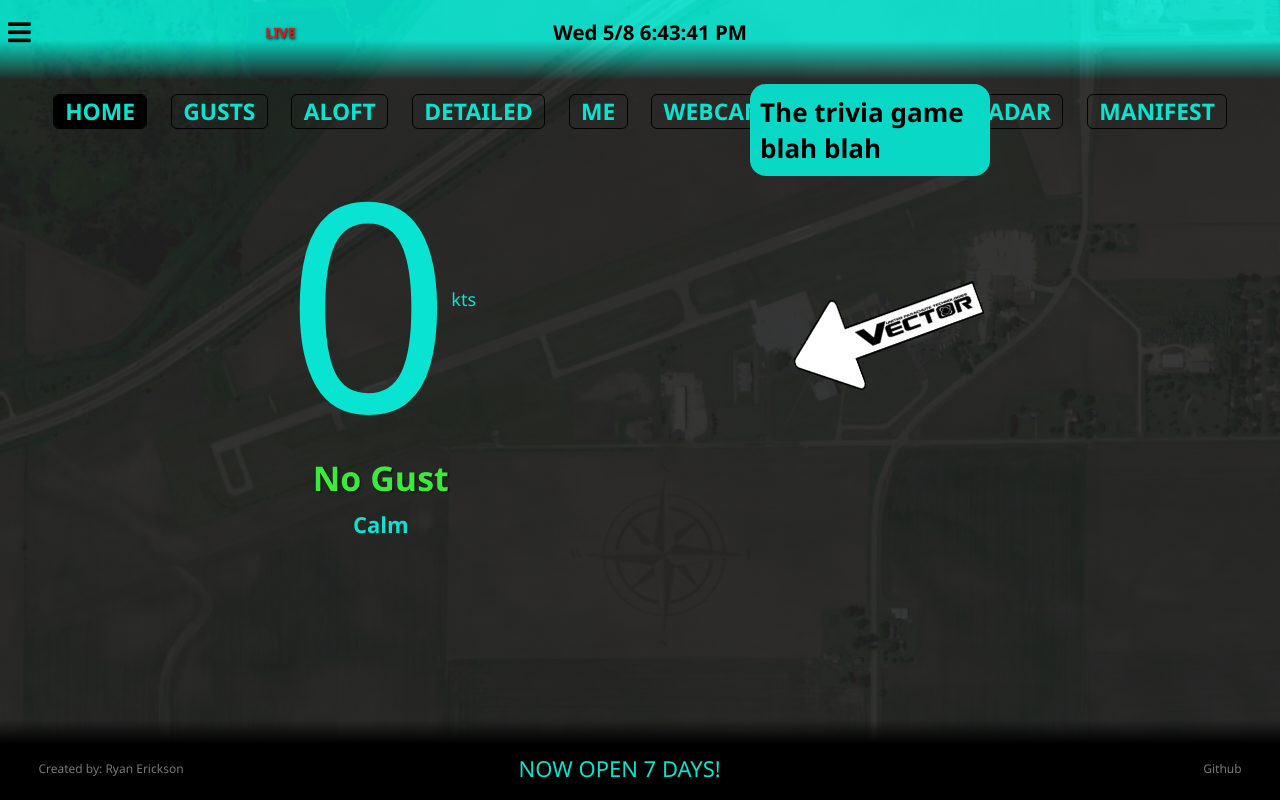
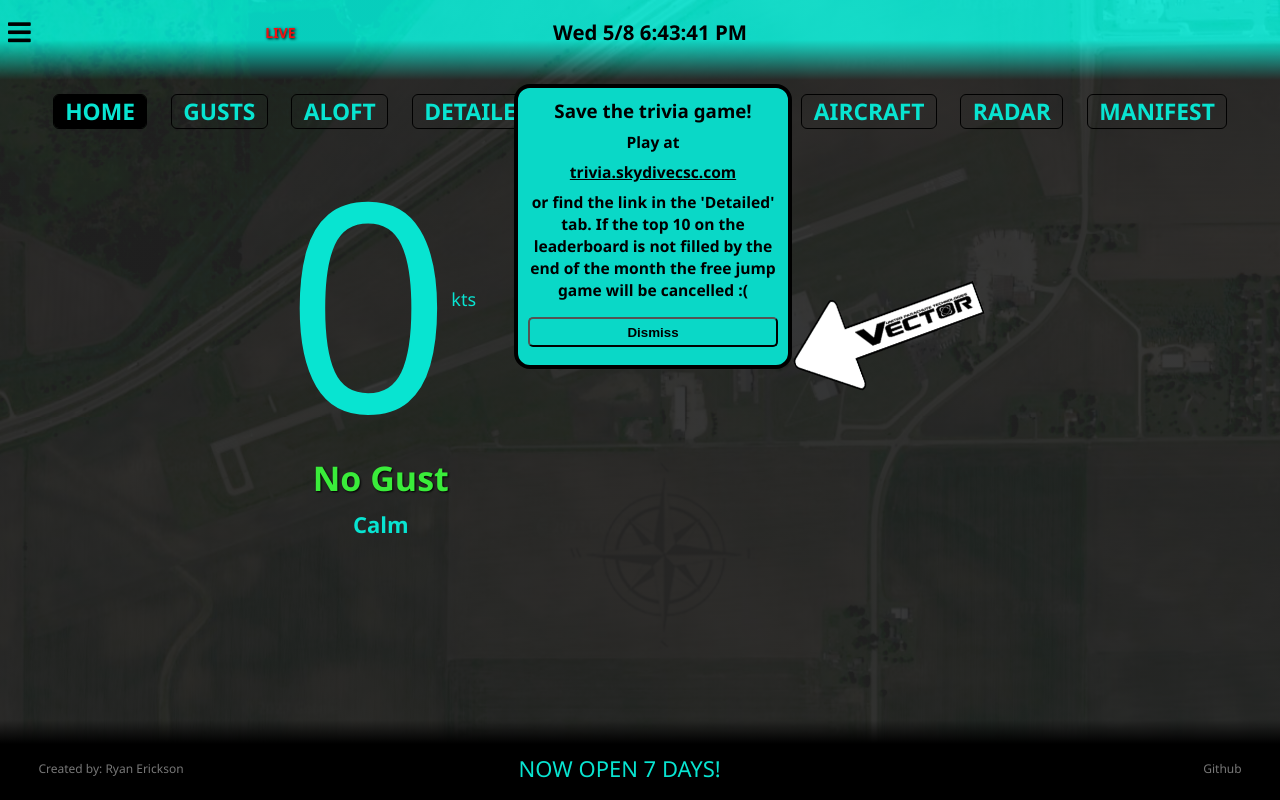
Before and after one commit to RyanFullStack/csc-weather-app, a React (Vite) app: page / in a window 1280 px wide. Built offline with nearby package versions, Linux system fonts and the light colour scheme; no server answers.

Commit message:
popup working

```diff
--- a/src/components/TriviaPopup/index.jsx
+++ b/src/components/TriviaPopup/index.jsx
@@ -1,11 +1,25 @@
+import { useState } from 'react';
 import './trivia.css'
 
 function TriviaPopup() {
+    const [showTrivia, setShowTrivia] = useState(localStorage.getItem('triviaPopup') || 'true')
 
+    const handleTriviaPopup = () => {
+        if (showTrivia === 'true') {
+            setShowTrivia('false')
+            localStorage.setItem('triviaPopup', 'false')
+        } else {
+            setShowTrivia('true')
+            localStorage.setItem('triviaPopup', 'true')
+        }
+    }
 
     return (
-        <div className="trivia-popup">
-            The trivia game blah blah
+        <div className={showTrivia === 'true' ? 'trivia-popup' : 'trivia-popup trivia-hidden'}>
+            <span id='trivia-title'>Save the trivia game!</span> Play at <a href='https://trivia.skydivecsc.com' target='_blank' rel='noreferrer'>trivia.skydivecsc.com</a>
+            or find the link in the 'Detailed' tab.
+            If the top 10 on the leaderboard is not filled by the end of the month the free jump game will be cancelled :(
+            <button onClick={handleTriviaPopup} id='trivia-dismiss'>Dismiss</button>
         </div>
     )
 }
--- a/src/components/TriviaPopup/trivia.css
+++ b/src/components/TriviaPopup/trivia.css
@@ -5,19 +5,31 @@
   gap: 1vh;
   align-items: center;
   position: absolute;
+  text-align: center;
   background-color: rgb(10, 216, 199);
   padding: 10px;
   border-radius: 1rem;
-    width: 220px;
+  width: 250px;
   z-index: 3;
   top: 10.5vh;
   left: 50%;
-    margin-left: 110px;
+  margin-left: -126px;
   opacity: 1;
-    transition: left 0.3s ease, opacity 0.5s, background-color 0.4s, color 0.4s;
+  transition: top 1s ease, opacity 0.5s;
+  font-size: 0.6em;
+  border:4px solid black;
 }
 
-  .trivia-popup-hidden {
+.trivia-hidden {
   top: -10.5vh;
   opacity: 0;
 }
+
+#trivia-title {
+    font-size: 1.2em;
+}
+
+#trivia-dismiss:hover {
+  background-color: black;
+  color: white;
+}
```
Lines whose indentation alone changed are shown as unchanged.
